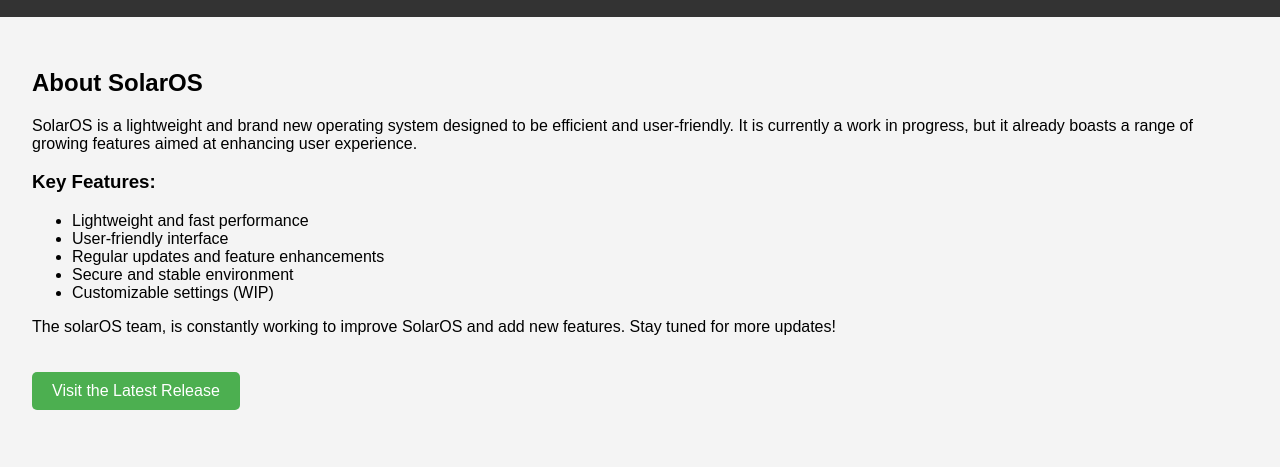
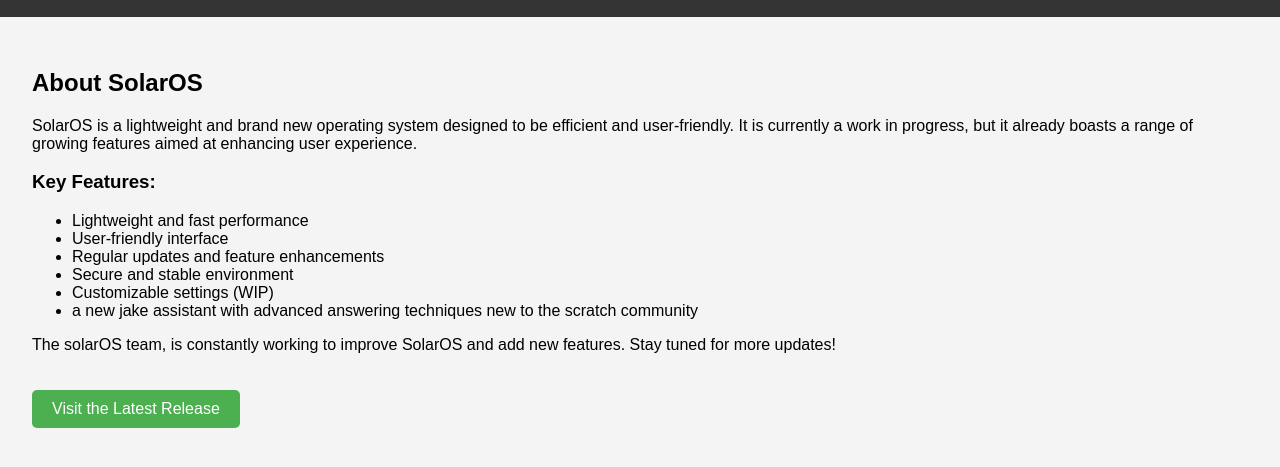
Before and after one commit to webbrowser11/SolarOS-website-official, a plain HTML site: page index.html in a window 1280 px wide. Shown: the part 95-562 px from the top of the page. Drawn offline with Linux system fonts and the light colour scheme.

Commit message:
Update index.html

```diff
--- a/index.html
+++ b/index.html
@@ -45,6 +45,7 @@
             <li>Regular updates and feature enhancements</li>
             <li>Secure and stable environment</li>
             <li>Customizable settings (WIP)</li>
+            <li>a new jake assistant with advanced answering techniques new to the scratch community</li>
         </ul>
         <p>The solarOS team, is constantly working to improve SolarOS and add new features. Stay tuned for more updates!</p>
         <a href="https://scratch.mit.edu/projects/1052463381" class="button">Visit the Latest Release</a>
```
